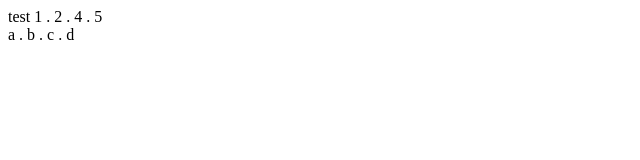
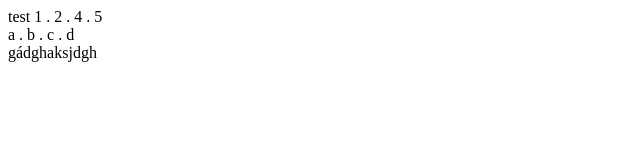
Before and after one commit to ngkhacdai/Test_git, a plain HTML site: page index.html in a window 1280 px wide. Shown: the whole page, without its empty margins (0-640 px from the left). Drawn offline with Linux system fonts and the light colour scheme.

Commit message:
test commit

```diff
--- a/index.html
+++ b/index.html
@@ -1,16 +1,20 @@
 <!DOCTYPE html>
 <html lang="en">
+
 <head>
     <meta charset="UTF-8">
     <meta name="viewport" content="width=device-width, initial-scale=1.0">
     <title>Document</title>
 </head>
+
 <body>
     <div class="container">
         test 1 . 2 . 4 . 5
         <div>
             a . b . c . d
         </div>
+        gádghaksjdgh
     </div>
 </body>
+
 </html>
```
